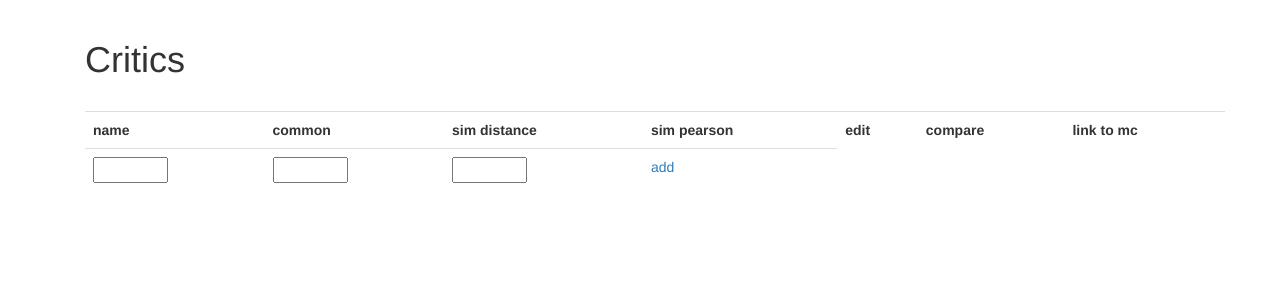
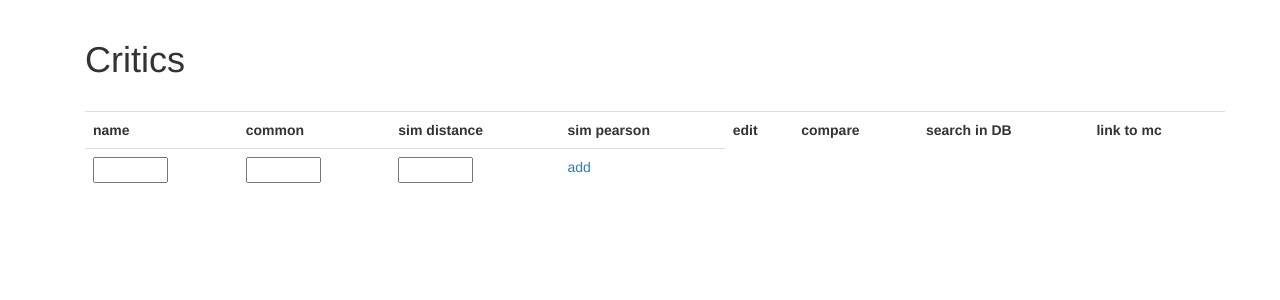
Before and after one commit to JanDebiec/MovieDB, a Python web app: template app/templates/mod_db/critics.html in a window 1280 px wide. Shown: the part 52-352 px from the top of the page. Run offline with Jinja, Linux system fonts and the light colour scheme; the template is opened without the code that fills it, so the values that code supplies are empty; some libraries are stand-ins or nearby versions.

Commit message:
fixed char staff

```diff
--- a/app/templates/_criticheader.html
+++ b/app/templates/_criticheader.html
@@ -6,6 +6,7 @@
         <th scope="col">sim pearson</th>
         <th scope="col">edit</th>
         <th scope="col">compare</th>
+        <th scope="col">search in DB</th>
         <th scope="col">link to mc</th>
     </tr>
 </div>
```
